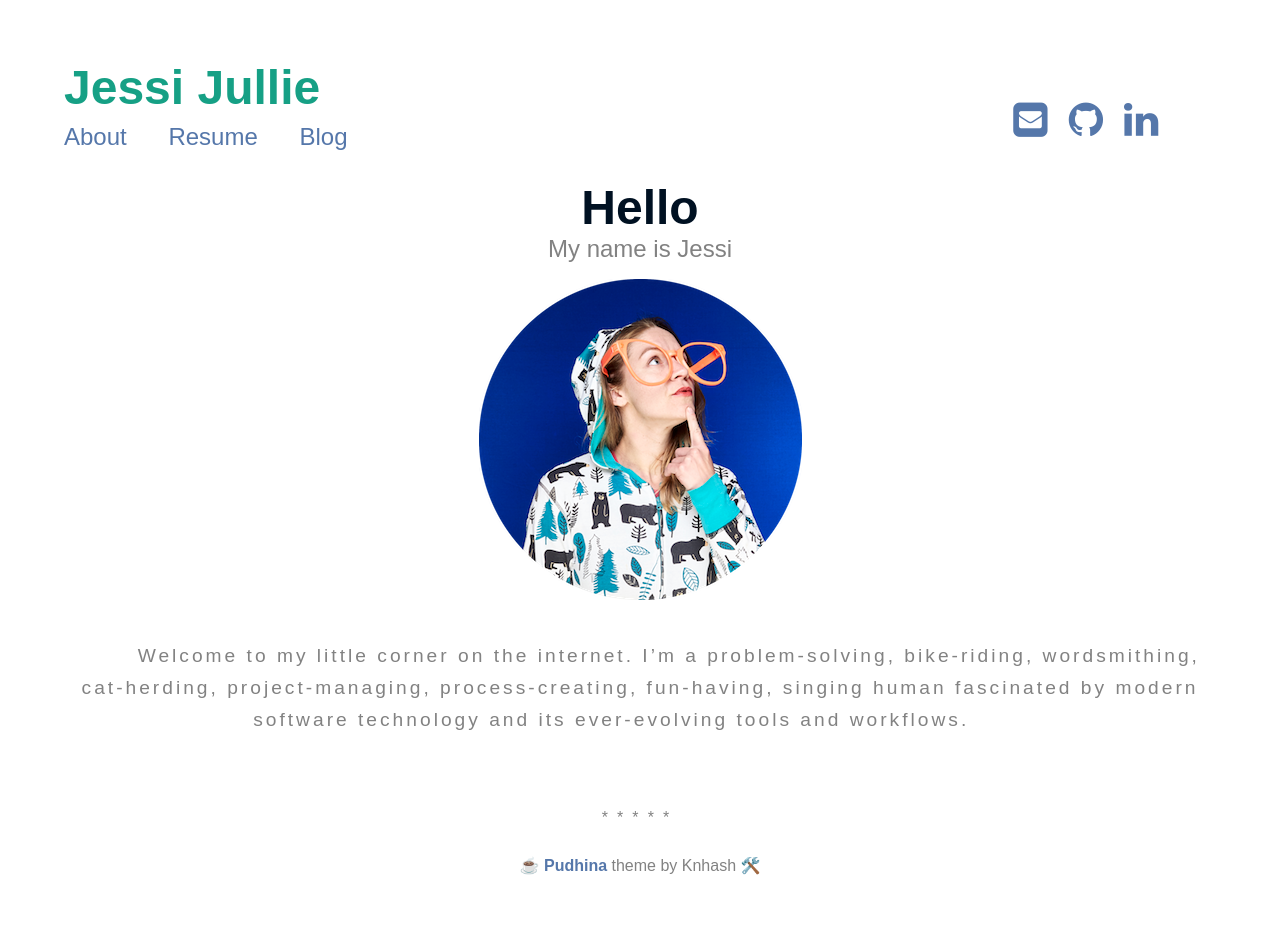
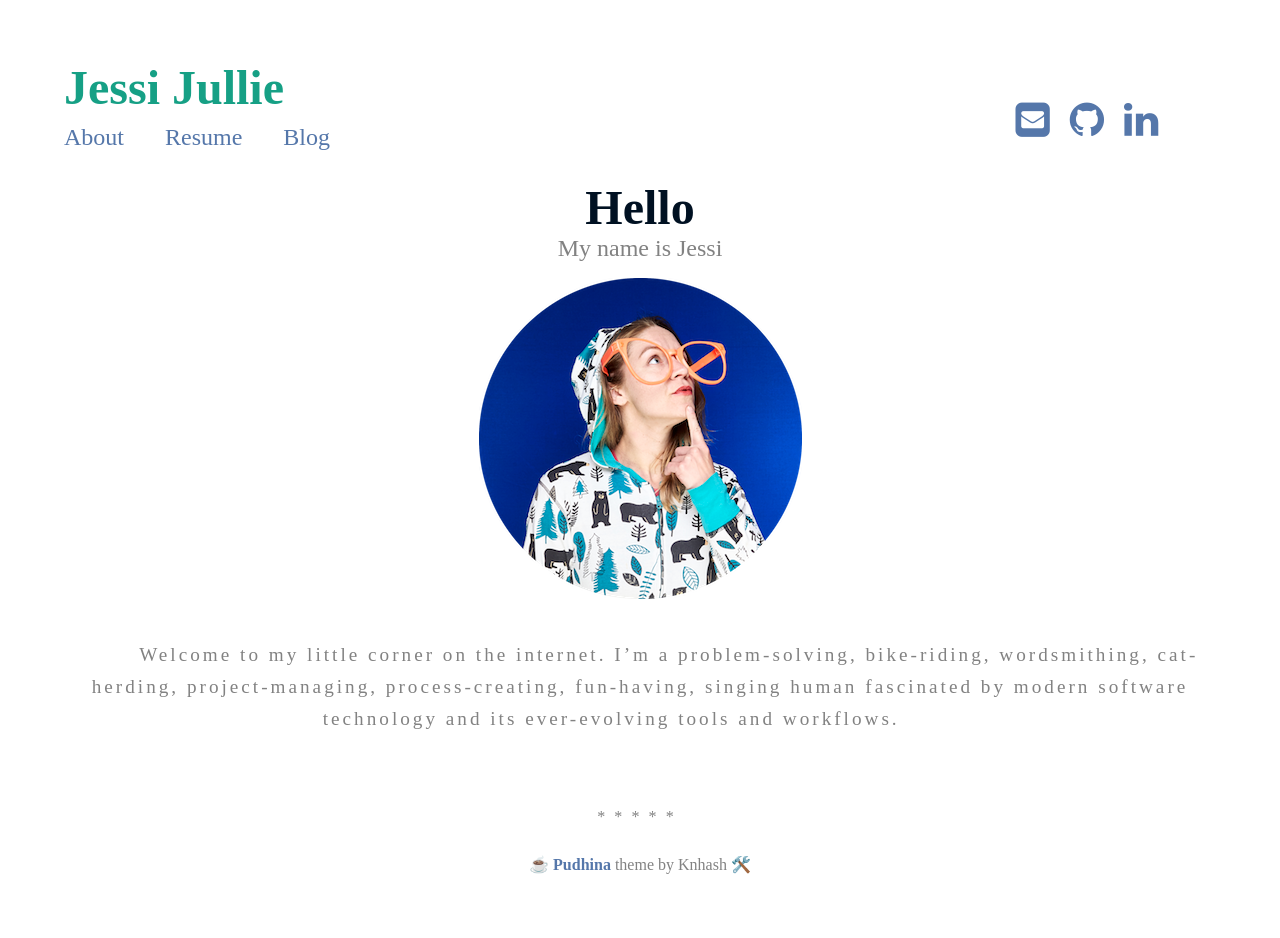
Before and after one commit to JessiJullie/JessiSite, a Jekyll site: the page built from index.md, in a window 1280 px wide. Built offline with Jekyll 4.4.1, drawn with Linux system fonts in a browser that asks for light colours.

Commit message:
Changing font to Libre Baskerville

```diff
--- a/_config.yml
+++ b/_config.yml
@@ -1,7 +1,7 @@
 # Site settings
 title: Jessi Jullie
 description: >
-  A simple, minimal Jekyll theme for a personal web page and blog, focusing on white space and readability
+  Jessi Jullie's personal website.
 
 baseurl: "" # the subpath of your site, e.g. /blog/
 
--- a/assets/css/main.css
+++ b/assets/css/main.css
@@ -1,7 +1,7 @@
 @charset "UTF-8";
 /* =Base *//*************************************************************/
   body {
-    font-family: 'Montserrat', sans-serif;
+    font-family: 'Libre Baskerville', serif;
     font-size: 100%;
     color: #012;
     background-color: #FFF;}
```
